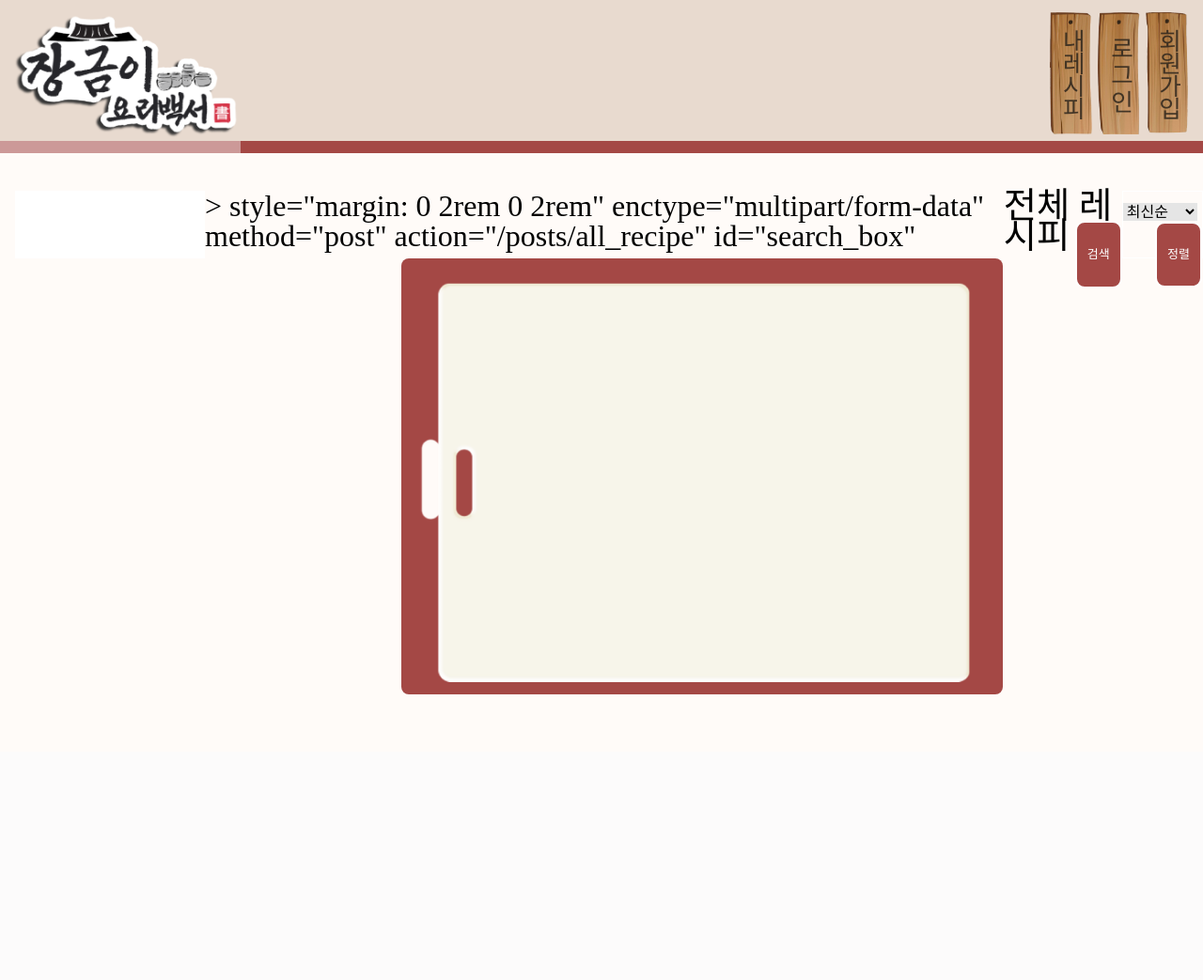
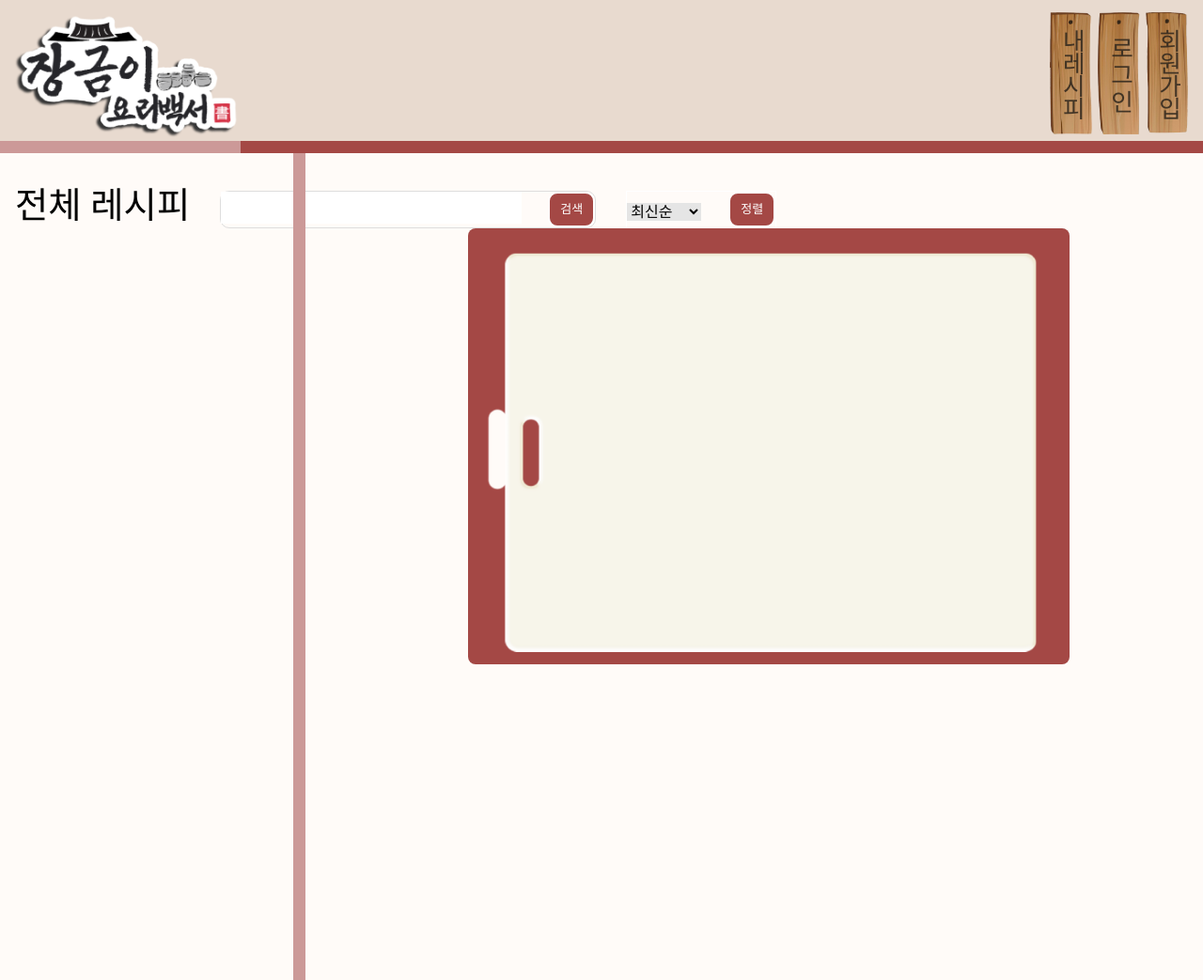
Before and after one commit to taehun2767/janggum, a Django app: page /posts/all_recipe in a window 1280 px wide. Shown: the whole page at 94% size. Before the commit the page ends 739 px from the top, so only its background shows below. Run offline with Django 4.2, Linux system fonts and the light colour scheme; data that the repository does not hold is empty; some libraries are stand-ins or nearby versions; some web fonts are replaced.

Commit message:
[style] commit and 수정

```diff
--- a/server/apps/posts/templates/posts/all_recipe_list.html
+++ b/server/apps/posts/templates/posts/all_recipe_list.html
@@ -10,16 +10,16 @@
         <link rel="stylesheet" href="{% static 'css/all_recipe_list.css'%}" />
         {% include 'posts/header_base.html' %}
         <span class="sort_search">
+            <div style="font-size: larger">전체 레시피</div>
+            <form
+              id="search_box"
+              action="{% url 'posts:all_recipe' %}"
+              method="post"
+              style="margin: 0 2rem 0 2rem"
+              enctype="multipart/form-data"
+            >
               {% csrf_token %}
               <input class="search_input" name="search-name" />
-      >
-        style="margin: 0 2rem 0 2rem"
-        enctype="multipart/form-data"
-        method="post"
-        action="{% url 'posts:all_recipe' %}"
-        id="search_box"
-      <form
-      <div style="font-size: larger">전체 레시피</div>
 
               <input class="search_button" type="submit" , value="검색" />
             </form>
@@ -131,7 +131,7 @@
                     onclick="onClickLike({{post.id}})"
                   >
                     <img
-                      src="{% static 'image/복주머니초안적(b).png' %}"
+                      src="{% static 'image/복주머니_빨강.png' %}"
                       alt="복주머니"
                       style="width: 20px; border: 0"
                     />
@@ -173,7 +173,10 @@
         </article>
         {% endfor %}
       </div>
-
+      <div class="line_vertical">
+        <div class="line_vertical_1"></div>
+        <div class="line_vertical_2"></div>
+    </div>
       <div
         id="list_container"
         style="width: 40rem; height: 29rem; border-radius: 0.5rem"
--- a/server/apps/posts/templates/posts/jangum_recipe_list.html
+++ b/server/apps/posts/templates/posts/jangum_recipe_list.html
@@ -152,7 +152,7 @@
                     <p>
                         <img src="${photo_url}" />
                     </p>
-                    <div class="post_content" style="overflow:auto; margin-left:16px; margin-right: 3%; ">${post_content}</div>
+                    <pre class="post_content" style="overflow:auto; margin-left:16px; white-space:pre-wrap; margin-right: 3%; ">${post_content}</pre>
                 </div>
                 <div class="detail_bottom" style="
                 margin-left: 10%;
--- a/server/apps/posts/templates/posts/main.html
+++ b/server/apps/posts/templates/posts/main.html
@@ -14,7 +14,7 @@
           <div class="recipe_view_all">
             <a href="{% url 'posts:all_recipe' %}">
               <img
-                src="{% static 'image/복주머니초안적(b).png' %}"
+                src="{% static 'image/복주머니_빨강.png' %}"
                 alt="복주머니"
               />
               <span>전체 레시피 보기</span>
```
Lines whose indentation alone changed are shown as unchanged.
